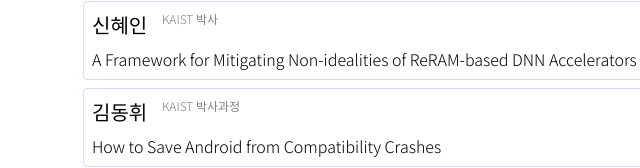
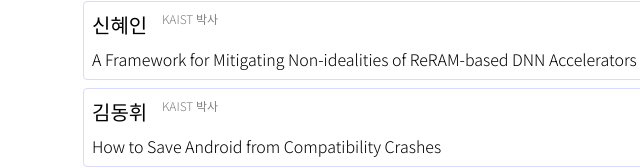
Before and after one commit to kaist-explorecsr/kaist-explorecsr.github.io, a plain HTML site: page schedule.html in a window 1280 px wide. Shown: the part 633-801 px from the top of the page, 207-847 px from the left. Drawn offline with Linux system fonts and the light colour scheme.

```diff
--- a/schedule.html
+++ b/schedule.html
@@ -90,7 +90,7 @@
 					<div class="session-presentation">
 						<div class="presenter">
 							<div class="presenter-name">김동휘</div>
-							<div class="presenter-affil">KAIST 박사과정</div>
+							<div class="presenter-affil">KAIST 박사</div>
 						</div>
 						<div class="p-title">How to Save Android from Compatibility Crashes</div>
 					</div>
```
